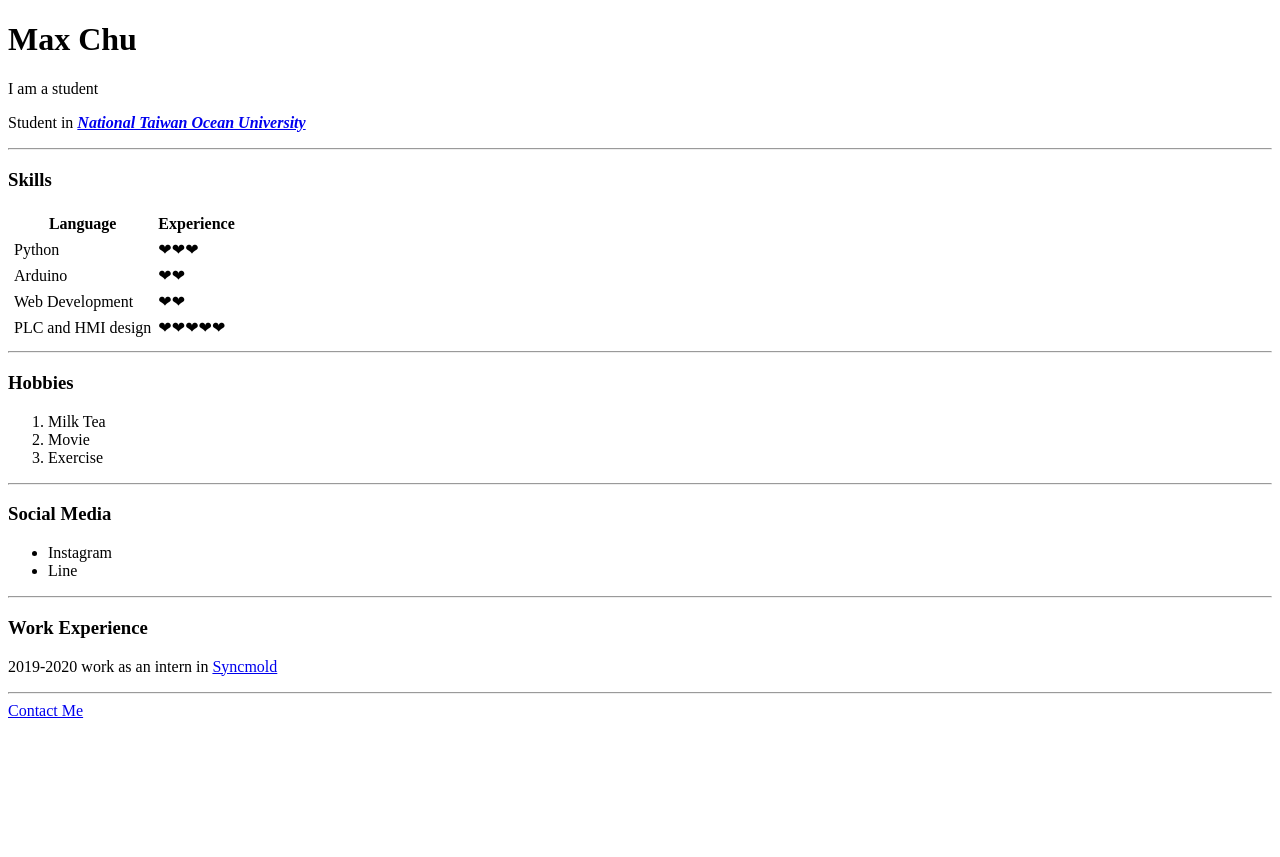
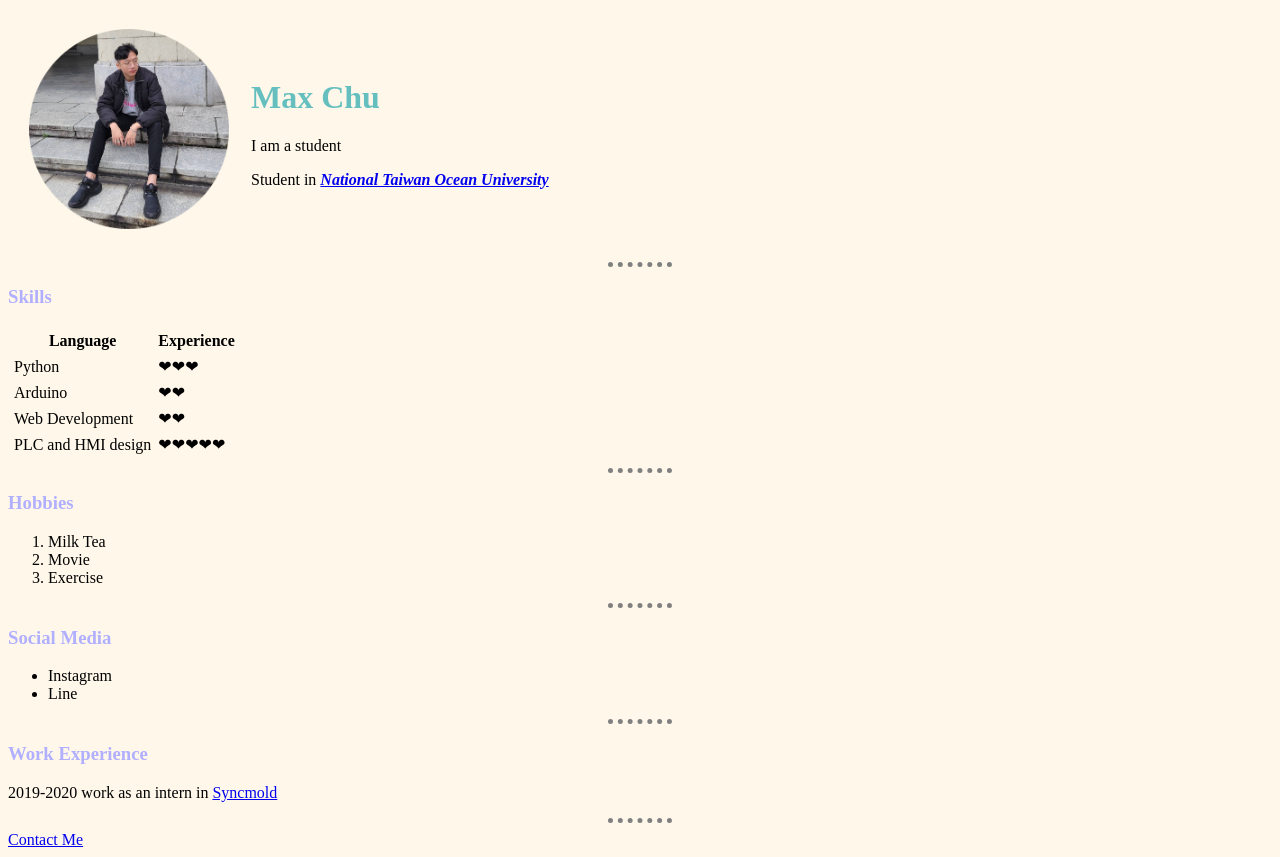
Before and after one commit to MaxChu0821/cv, a plain HTML site: page index.html in a window 1280 px wide. Before the commit the page ends 800 px from the top, so only its background shows below. Drawn offline with Linux system fonts and the light colour scheme.

Commit message:
Add files via upload

```diff
--- /dev/null
+++ b/CSS/styles.css
@@ -0,0 +1,22 @@
+body {
+  background-color: #FFF8EA;
+  font-family: Times New Roman, sans-serif;
+}
+h1{
+  color: #66BFBF;
+}
+h3{
+color: #B1AFFF;
+}
+hr {
+  border-style: none;
+  border-top-style: dotted;
+  border-color: grey;
+  border-width: 5px;
+  width: 5%;
+}
+
+img {
+  height: 200px;
+  width: 200px;
+}
--- a/index.html
+++ b/index.html
@@ -2,15 +2,26 @@
 <html lang="en" dir="ltr">
 
 <head>
+  <link rel="preconnect" href="https://fonts.googleapis.com">
+<link rel="preconnect" href="https://fonts.gstatic.com" crossorigin>
+<link href="https://fonts.googleapis.com/css2?family=Sacramento&display=swap" rel="stylesheet">
   <meta charset="utf-8">
   <title>Max's Personal Site</title>
+  <link rel="stylesheet" href="CSS/styles.css">
+  <link rel="icon" href="favicon.ico">
 </head>
 
 <body>
-  <h1>Max Chu</h1>
-  <p>I am a student</p>
-  <p>Student in <em><strong><a href="https://www.ntou.edu.tw/">National Taiwan Ocean University</a></strong></em></p>
-
+  <table cellspacing="20">
+    <tr>
+      <td><img src="image/Max.png" alt="max profile picture"></td>
+      <td>
+        <h1>Max Chu</h1>
+        <p>I am a student</p>
+        <p>Student in <em><strong><a href="https://www.ntou.edu.tw/">National Taiwan Ocean University</a></strong></em></p>
+      </td>
+    </tr>
+  </table>
   <hr>
   <h3>Skills</h3>
   <table cellspacing="5">
@@ -54,7 +65,7 @@
   <h3>Work Experience</h3>
   <p>2019-2020 work as an intern in <a href="http://www.syncmold.com.tw/syncmold-2018/index_syncmold_2018.html">Syncmold</a></p>
   <hr>
-  <a href="contact_me.html">Contact Me</a>
+  <a href="contact.html">Contact Me</a>
 </body>
 
 </html>
```
Also changed, not shown: contact.html (added, +31 -0 lines), favicon.ico (added), image/Max.png (added).
